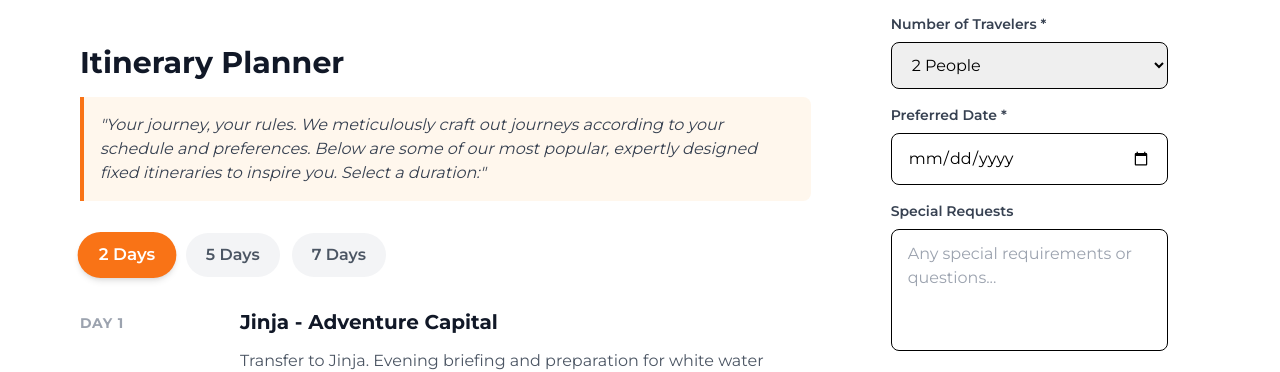
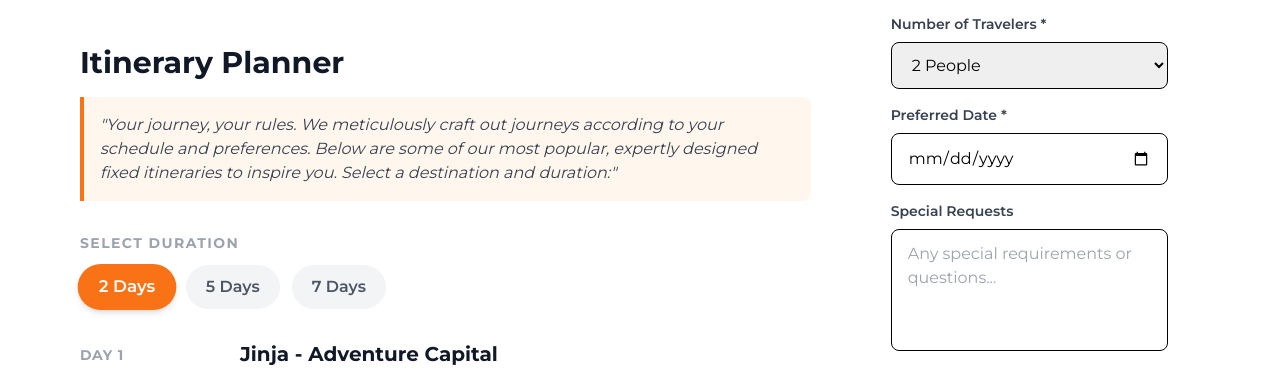
Before and after one commit to andamagodwin/jethgorrillasafaris, a React (Vite) app: page /services/adventure-activities in a window 1280 px wide. Shown: the part 900-1272 px from the top of the page. Built offline with nearby package versions, Linux system fonts and the light colour scheme; a web font is replaced by a local one.

Commit message:
feat: Introduce country-specific itineraries to the service data structure and update the ServiceDetail component to display them.

```diff
--- a/src/components/ServiceDetail/ServiceDetail.tsx
+++ b/src/components/ServiceDetail/ServiceDetail.tsx
@@ -8,10 +8,30 @@ const ServiceDetail = () => {
     const navigate = useNavigate();
     const service = serviceId ? getServiceById(serviceId) : undefined;
 
-    // Default to the first duration option available in the new itinerary object
-    const [selectedDuration, setSelectedDuration] = useState<string>(
-        service ? Object.keys(service.itinerary)[0] : '3 Days'
-    );
+    const availableCountries = service?.countryItineraries ? Object.keys(service.countryItineraries) : null;
+    const [selectedCountry, setSelectedCountry] = useState<string | null>(availableCountries?.[0] || null);
+
+    const getInitialDuration = () => {
+        if (selectedCountry && service?.countryItineraries) {
+            return Object.keys(service.countryItineraries[selectedCountry])[0] || '3 Days';
+        }
+        return service ? Object.keys(service.itinerary)[0] : '3 Days';
+    };
+
+    const [selectedDuration, setSelectedDuration] = useState<string>(getInitialDuration());
+
+    // Update duration when country changes
+    const handleCountryChange = (country: string) => {
+        setSelectedCountry(country);
+        if (service?.countryItineraries?.[country]) {
+            const countryDurations = Object.keys(service.countryItineraries[country]);
+            setSelectedDuration(countryDurations[0]);
+        }
+    };
+
+    const currentItineraryOptions = selectedCountry && service?.countryItineraries
+        ? service.countryItineraries[selectedCountry]
+        : service?.itinerary || {};
 
     const [formData, setFormData] = useState({
         name: '',
@@ -186,14 +206,42 @@ const ServiceDetail = () => {
                             <h2 className="text-3xl font-bold text-gray-900 mb-4">Itinerary Planner</h2>
 
                             <div className="bg-orange-50 border-l-4 border-orange-500 p-4 mb-8 rounded-r-lg">
-                                <p className="text-gray-700 italic">
-                                    "Your journey, your rules. We meticulously craft out journeys according to your schedule and preferences. Below are some of our most popular, expertly designed fixed itineraries to inspire you. Select a duration:"
+                                <p className="text-gray-700 italic text-sm md:text-base">
+                                    "Your journey, your rules. We meticulously craft out journeys according to your schedule and preferences. Below are some of our most popular, expertly designed fixed itineraries to inspire you. Select a destination and duration:"
                                 </p>
                             </div>
 
+                            {/* Country Selector Pills */}
+                            {availableCountries && availableCountries.length > 0 && (
+                                <div className="mb-6">
+                                    <span className="text-sm font-bold text-gray-400 uppercase tracking-widest block mb-3">
+                                        Select Country
+                                    </span>
+                                    <div className="flex flex-wrap gap-3">
+                                        {availableCountries.map((country) => (
+                                            <button
+                                                key={country}
+                                                onClick={() => handleCountryChange(country)}
+                                                className={`px-6 py-2 rounded-xl font-bold transition-all duration-300 border-2 ${
+                                                    selectedCountry === country
+                                                        ? 'bg-gray-900 text-white border-gray-900 shadow-lg'
+                                                        : 'bg-white text-gray-500 border-gray-100 hover:border-gray-300'
+                                                }`}
+                                            >
+                                                {country}
+                                            </button>
+                                        ))}
+                                    </div>
+                                </div>
+                            )}
+
                             {/* Duration Selector Pills */}
-                            <div className="flex flex-wrap gap-3 mb-8">
-                                {Object.keys(service.itinerary).map((durationKey) => (
+                            <div className="mb-8">
+                                <span className="text-sm font-bold text-gray-400 uppercase tracking-widest block mb-3">
+                                    Select Duration
+                                </span>
+                                <div className="flex flex-wrap gap-3">
+                                    {Object.keys(currentItineraryOptions).map((durationKey) => (
                                         <button
                                             key={durationKey}
                                             onClick={() => setSelectedDuration(durationKey)}
@@ -207,10 +255,11 @@ const ServiceDetail = () => {
                                         </button>
                                     ))}
                                 </div>
+                            </div>
 
                             {/* Dynamically Rendered Itinerary Steps */}
                             <div className="space-y-12">
-                                {service.itinerary[selectedDuration]?.map((day) => (
+                                {currentItineraryOptions[selectedDuration]?.map((day) => (
                                     <div key={day.day} className="flex flex-col md:flex-row gap-4 md:gap-8 group">
                                         <div className="flex-shrink-0 md:w-32 pt-1">
                                             <span className="text-gray-400 font-bold uppercase tracking-wider text-sm block mb-1">
--- a/src/data/services.ts
+++ b/src/data/services.ts
@@ -15,6 +15,14 @@ export interface Service {
         meals?: string;
         image?: string;
     }[]>;
+    countryItineraries?: Record<string, Record<string, {
+        day: number;
+        title: string;
+        description: string;
+        accommodation?: string;
+        meals?: string;
+        image?: string;
+    }[]>>;
     inclusions: string[];
     exclusions: string[];
     durationInclusions?: Record<string, string[]>;
@@ -48,7 +56,9 @@ export const services: Service[] = [
             "/images/gorilla/gorilla5.jpeg",
             "/images/gorilla/gorilla6.jpeg"
         ],
-        itinerary: {
+        itinerary: {},
+        countryItineraries: {
+            "Uganda": {
                 "3 Days": [
                     {
                         day: 1,
@@ -195,6 +205,23 @@ export const services: Service[] = [
                         description: "Final game drive in search of Impalas, giraffes, Plain zebra, and Topis. Then drive back to Entebbe with a stopover at the equator for photography and craft shopping."
                     }
                 ]
+            },
+            "Rwanda": {
+                "2 Days": [
+                    {
+                        day: 1,
+                        title: "Arrival Kigali & Transfer to Volcanoes NP",
+                        description: "Upon arrival at Kigali International Airport, you will be met by our professional safari guide and transferred to Volcanoes National Park. Enjoy the scenic drive through the famous 'Thousand Hills' of Rwanda. Arrive and check in for dinner and overnight.",
+                        accommodation: "Five Volcanoes Boutique Hotel (Luxury) / Da Vinci Gorilla Lodge (Mid-range) / Kinigi Guest House (Budget)"
+                    },
+                    {
+                        day: 2,
+                        title: "Gorilla Tracking & Departure",
+                        description: "After an early breakfast, proceed to the park headquarters for a briefing by the rangers. Enter the misty forests of Volcanoes National Park for a once-in-a-lifetime encounter with the mountain gorillas. Spend one magical hour with them. In the afternoon, drive back to Kigali for your departure flight.",
+                        meals: "Breakfast & Lunch"
+                    }
+                ]
+            }
         },
         inclusions: [],
         exclusions: [],
```
Lines whose indentation alone changed are shown as unchanged.
